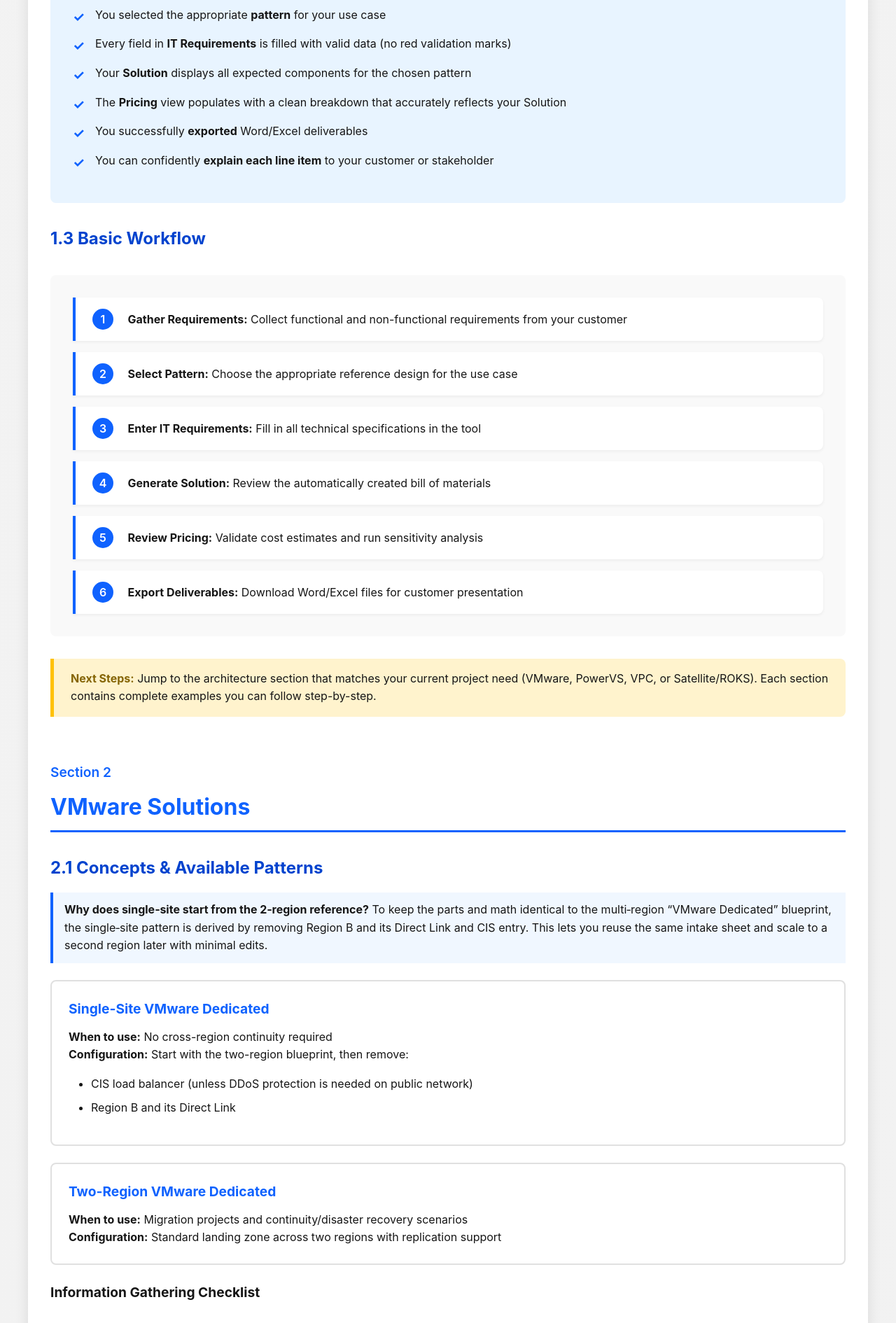
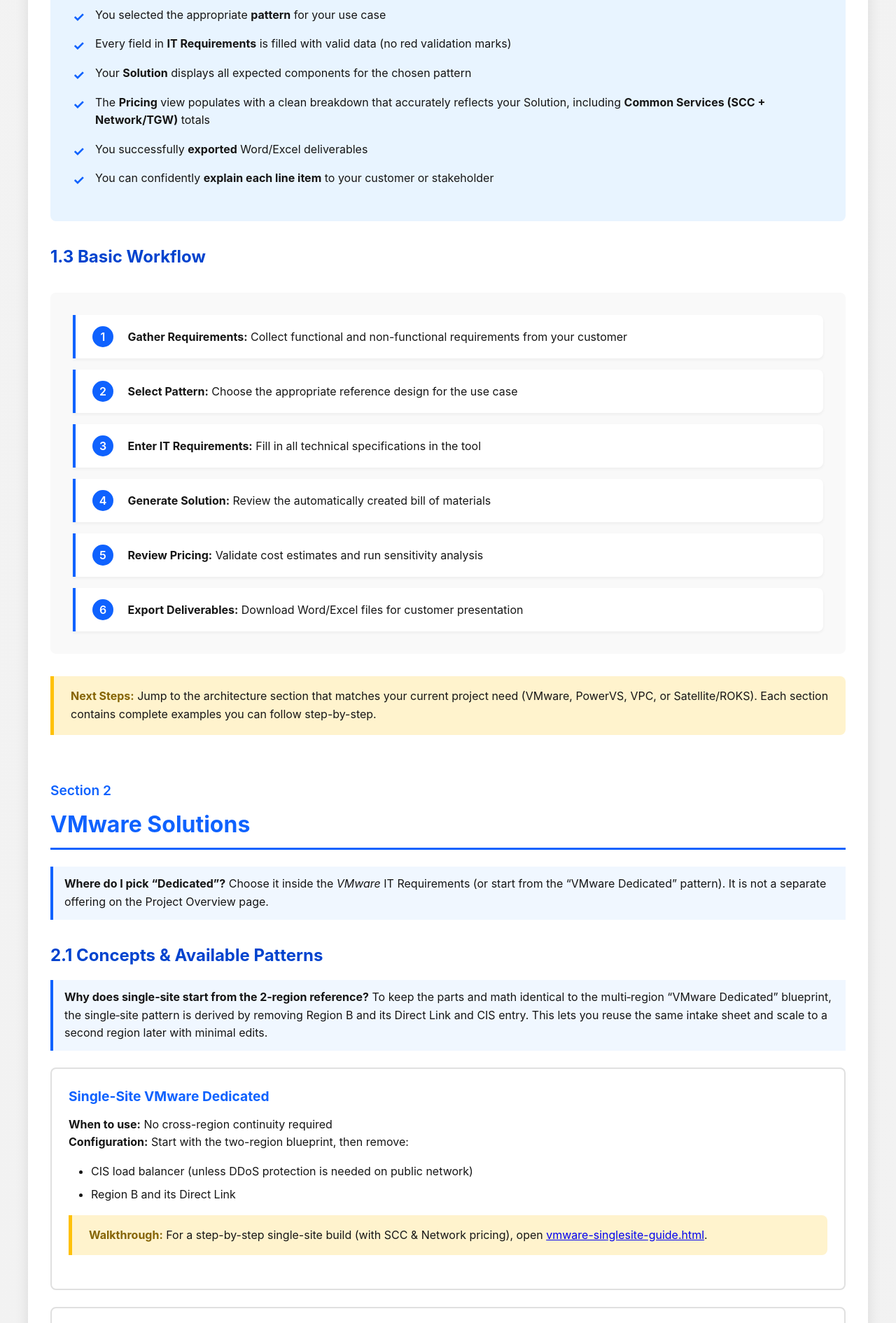
Before and after one commit to sm911/IBM-Public-Cloud-Solutioning-Tool, a plain HTML site: page index.html in a window 1280 px wide. Shown: the part 9140-11030 px from the top of the page at 70% size. Drawn offline with Linux system fonts and the light colour scheme.

Commit message:
Add files via upload

```diff
--- a/index.html
+++ b/index.html
@@ -488,7 +488,7 @@
 <p>Complete Learning Guide for Designing and Pricing Cloud Solutions</p>
 <a class="header-link" href="https://internal.cloud-solutioning.ibm.com/" target="_blank">Access the Solutioning Tool</a>
 	<div style="margin-top: 1rem;">
-		<a href="PCS_Field_Guide_Templates_v3.1.xlsx" class="header-link" download>Download Template Workbook</a>
+		<a href="PCS_Field_Guide_Templates_v3.2.xlsx" class="header-link" download>Download Template Workbook</a>
 		<p style="margin-top: 0.5rem; font-size: 0.9rem; opacity: 0.9;">A preparation aid that collects the minimum inputs for the IBM Public Cloud Solutioning Tool (PCS)</p>
 	</div>
 </header>
@@ -799,7 +799,7 @@
 <li>You selected the appropriate <strong>pattern</strong> for your use case</li>
 <li>Every field in <strong>IT Requirements</strong> is filled with valid data (no red validation marks)</li>
 <li>Your <strong>Solution</strong> displays all expected components for the chosen pattern</li>
-<li>The <strong>Pricing</strong> view populates with a clean breakdown that accurately reflects your Solution</li>
+<li>The <strong>Pricing</strong> view populates with a clean breakdown that accurately reflects your Solution, including <strong>Common Services (SCC + Network/TGW)</strong> totals</li>
 <li>You successfully <strong>exported</strong> Word/Excel deliverables</li>
 <li>You can confidently <strong>explain each line item</strong> to your customer or stakeholder</li>
 </ul>
@@ -841,6 +841,9 @@
 <section id="vmware">
 <span class="section-number">Section 2</span>
 <h2>VMware Solutions</h2>
+<div class="callout info" style="border-left:4px solid #0f62fe;padding:.75rem 1rem;margin:.5rem 0;background:#f0f7ff">
+<strong>Where do I pick “Dedicated”?</strong> Choose it inside the <em>VMware</em> IT Requirements (or start from the “VMware Dedicated” pattern). It is not a separate offering on the Project Overview page.
+</div>
 <h3>2.1 Concepts &amp; Available Patterns</h3>
 <div class="callout info" style="border-left:4px solid #0f62fe;padding:.75rem 1rem;margin:.5rem 0;background:#f0f7ff">
 <strong>Why does single‑site start from the 2‑region reference?</strong>
@@ -856,6 +859,10 @@
 <li>CIS load balancer (unless DDoS protection is needed on public network)</li>
 <li>Region B and its Direct Link</li>
 </ul>
+
+<div class="tip-box" style="margin-top:.5rem;">
+<strong>Walkthrough:</strong> For a step-by-step single-site build (with SCC &amp; Network pricing), open <a href="vmware-singlesite-guide.html">vmware-singlesite-guide.html</a>.
+</div>
 </div>
 <div class="card">
 <h4>Two-Region VMware Dedicated</h4>
```
Also changed, not shown: 1 other file.
